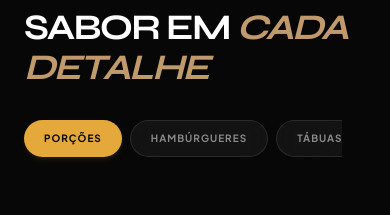
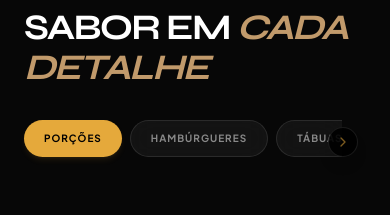
Before and after one commit to marcialeandra832-cmyk/Matriz-Grill, a React (Vite) app: page / in a window 390 px wide. Shown: the part 4603-4818 px from the top of the page. Built offline with nearby package versions, Linux system fonts and the light colour scheme; a web font is replaced by a local one.

Commit message:
feat: add short text option to opening status badge
Update OpenStatusBadge to accept a short prop for concise status display.

```diff
--- a/src/App.tsx
+++ b/src/App.tsx
@@ -13,6 +13,7 @@ import {
   Instagram,
   Phone,
   ChevronRight,
+  ChevronLeft,
   Star,
   Clock,
   Menu as MenuIcon,
@@ -39,6 +40,7 @@ import {
 interface StatusInfo {
   isOpen: boolean;
   text: string;
+  shortText: string;
 }
 
 function getOpeningStatus(): StatusInfo {
@@ -57,7 +59,8 @@ function getOpeningStatus(): StatusInfo {
   if (isOpeningDay && isWithinHours) {
     return {
       isOpen: true,
-      text: "Aberto agora"
+      text: "Aberto agora",
+      shortText: "Aberto"
     };
   }
 
@@ -88,12 +91,13 @@ function getOpeningStatus(): StatusInfo {
 
   return {
     isOpen: false,
-    text: `Fechado agora — abrimos ${nextOpenDayText} às 17h`
+    text: `Fechado agora — abrimos ${nextOpenDayText} às 17h`,
+    shortText: "Fechado"
   };
 }
 
-const OpenStatusBadge = () => {
-  const [status, setStatus] = useState<StatusInfo>({ isOpen: false, text: "Carregando..." });
+const OpenStatusBadge = ({ short = false }: { short?: boolean }) => {
+  const [status, setStatus] = useState<StatusInfo>({ isOpen: false, text: "Carregando...", shortText: "Carregando..." });
 
   useEffect(() => {
     setStatus(getOpeningStatus());
@@ -107,7 +111,7 @@ const OpenStatusBadge = () => {
 
   if (status.text === "Carregando...") {
     return (
-      <span className="inline-flex items-center gap-1.5 px-2.5 py-0.5 rounded-full text-[10px] font-mono font-medium text-white/40 bg-white/5 animate-pulse">
+      <span className="inline-flex items-center gap-1.5 px-2.5 py-0.5 rounded-full text-[10px] font-mono font-medium text-white/40 bg-white/5 animate-pulse whitespace-nowrap">
         <span className="w-1.5 h-1.5 rounded-full bg-white/30" />
         Verificando...
       </span>
@@ -122,8 +126,15 @@ const OpenStatusBadge = () => {
           : "bg-brand-amber/10 text-brand-amber border border-brand-amber/20"
       }`}
     >
-      <span className={`w-1.5 h-1.5 rounded-full ${status.isOpen ? "bg-emerald-400 animate-pulse" : "bg-brand-amber"}`} />
-      {status.text}
+      <span className={`w-1.5 h-1.5 rounded-full shrink-0 ${status.isOpen ? "bg-emerald-400 animate-pulse" : "bg-brand-amber"}`} />
+      {short ? (
+        <span>{status.shortText}</span>
+      ) : (
+        <>
+          <span className="inline sm:hidden">{status.shortText}</span>
+          <span className="hidden sm:inline">{status.text}</span>
+        </>
+      )}
     </span>
   );
 };
@@ -291,7 +302,7 @@ const Navbar = () => {
             <Logo className={isScrolled ? "h-24 md:h-32" : "h-32 md:h-44"} />
           </a>
           <div className="hidden sm:inline-flex">
-            <OpenStatusBadge />
+            <OpenStatusBadge short />
           </div>
         </div>
 
@@ -806,6 +817,41 @@ const HostsSection = () => {
 const MenuSection = () => {
   const [activeCategory, setActiveCategory] = useState('Porções');
   const [isFullMenuOpen, setIsFullMenuOpen] = useState(false);
+  const menuTabContainerRef = useRef<HTMLDivElement>(null);
+  const [showLeftArrow, setShowLeftArrow] = useState(false);
+  const [showRightArrow, setShowRightArrow] = useState(true);
+
+  const checkScroll = () => {
+    if (menuTabContainerRef.current) {
+      const { scrollLeft, scrollWidth, clientWidth } = menuTabContainerRef.current;
+      setShowLeftArrow(scrollLeft > 10);
+      setShowRightArrow(scrollLeft < scrollWidth - clientWidth - 10);
+    }
+  };
+
+  useEffect(() => {
+    const el = menuTabContainerRef.current;
+    if (el) {
+      el.addEventListener('scroll', checkScroll);
+      // Wait slightly for layout to settle, then check
+      setTimeout(checkScroll, 150);
+      window.addEventListener('resize', checkScroll);
+    }
+    return () => {
+      if (el) el.removeEventListener('scroll', checkScroll);
+      window.removeEventListener('resize', checkScroll);
+    };
+  }, []);
+
+  const scrollTabs = (direction: 'left' | 'right') => {
+    if (menuTabContainerRef.current) {
+      const amount = 160;
+      menuTabContainerRef.current.scrollBy({
+        left: direction === 'left' ? -amount : amount,
+        behavior: 'smooth'
+      });
+    }
+  };
 
   const menuData = {
     'Porções': [
@@ -937,7 +983,21 @@ const MenuSection = () => {
             <span className="text-brand-amber font-bold uppercase tracking-widest text-xs mb-2 block">Destaques da Casa</span>
             <h2 className="font-display text-4xl md:text-6xl uppercase tracking-tighter">Sabor em <span className="italic text-brand-wood">cada detalhe</span></h2>
           </div>
-          <div className="flex gap-2 overflow-x-auto no-scrollbar pb-2 w-full md:w-auto -mx-6 px-6 md:mx-0 md:px-0">
+          <div className="relative flex items-center w-full md:w-auto">
+            {showLeftArrow && (
+              <button
+                onClick={() => scrollTabs('left')}
+                className="absolute left-2 z-10 p-1.5 rounded-full bg-black/90 border border-white/10 text-brand-amber hover:bg-brand-amber hover:text-black transition-all shadow-lg cursor-pointer"
+                aria-label="Rolar para esquerda"
+              >
+                <ChevronLeft className="w-4 h-4" />
+              </button>
+            )}
+
+            <div
+              ref={menuTabContainerRef}
+              className="flex gap-2 overflow-x-auto no-scrollbar pb-2 w-full md:w-auto -mx-6 px-6 md:mx-0 md:px-0 scroll-smooth"
+            >
               {Object.keys(menuData).map((cat) => (
                 <button
                   key={cat}
@@ -947,6 +1007,17 @@ const MenuSection = () => {
                   {cat}
                 </button>
               ))}
+            </div>
+
+            {showRightArrow && (
+              <button
+                onClick={() => scrollTabs('right')}
+                className="absolute right-2 z-10 p-1.5 rounded-full bg-black/90 border border-white/10 text-brand-amber hover:bg-brand-amber hover:text-black transition-all shadow-lg cursor-pointer"
+                aria-label="Rolar para direita"
+              >
+                <ChevronRight className="w-4 h-4 animate-pulse" />
+              </button>
+            )}
           </div>
         </div>
 
@@ -1745,9 +1816,9 @@ export default function App() {
                 <div className="flex items-center gap-3">
                   <Clock className="text-brand-amber w-5 h-5 shrink-0" />
                   <div className="flex flex-col text-left">
-                    <div className="flex items-center gap-2 mb-0.5">
+                    <div className="flex flex-wrap items-center gap-2 mb-1">
                       <span className="text-[10px] uppercase tracking-widest font-bold text-white/40">Funcionamento</span>
-                      <OpenStatusBadge />
+                      <OpenStatusBadge short />
                     </div>
                     <span className="text-xs uppercase tracking-widest font-black text-white/80">Terça a Domingo: 17h às 22:30h</span>
                   </div>
```
Lines whose indentation alone changed are shown as unchanged.
